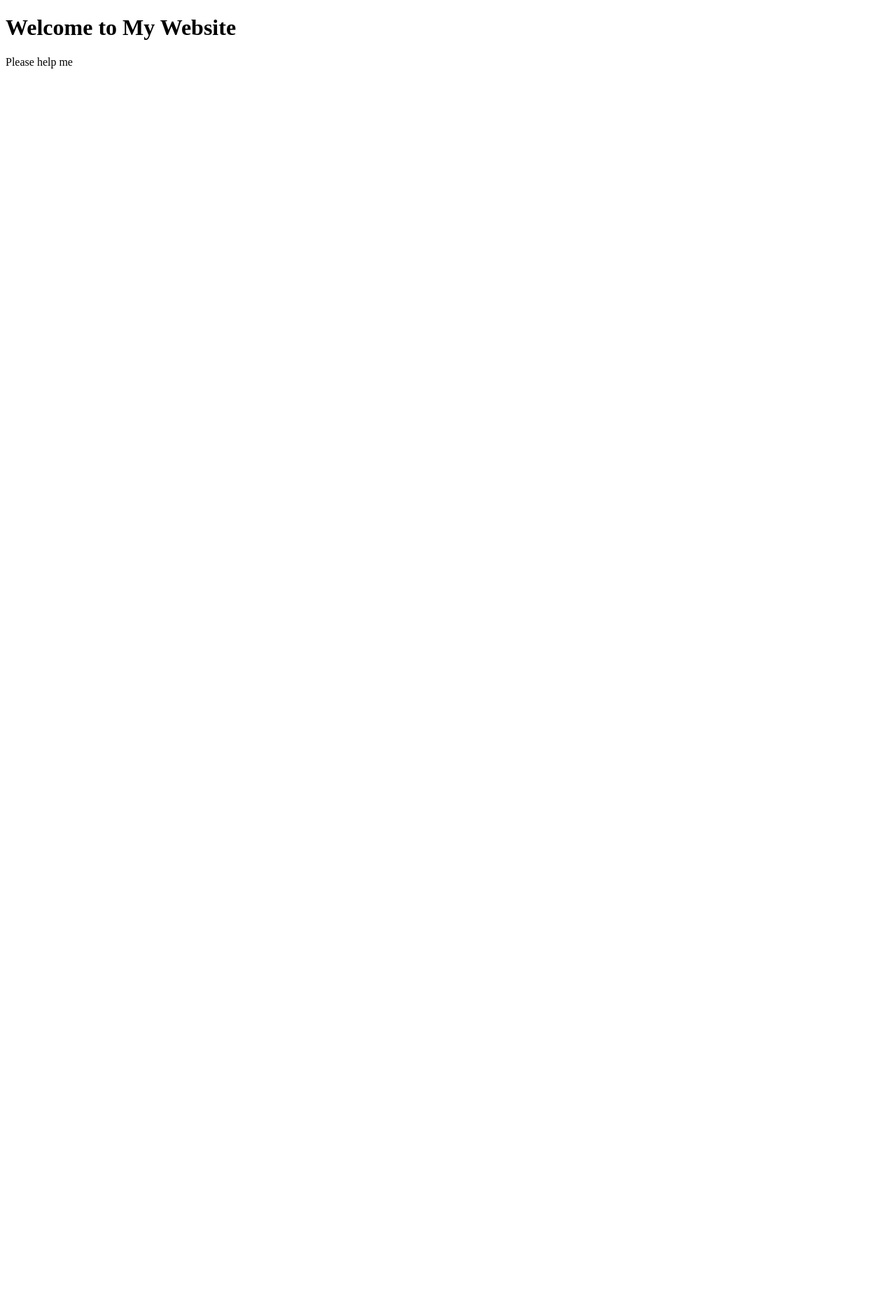
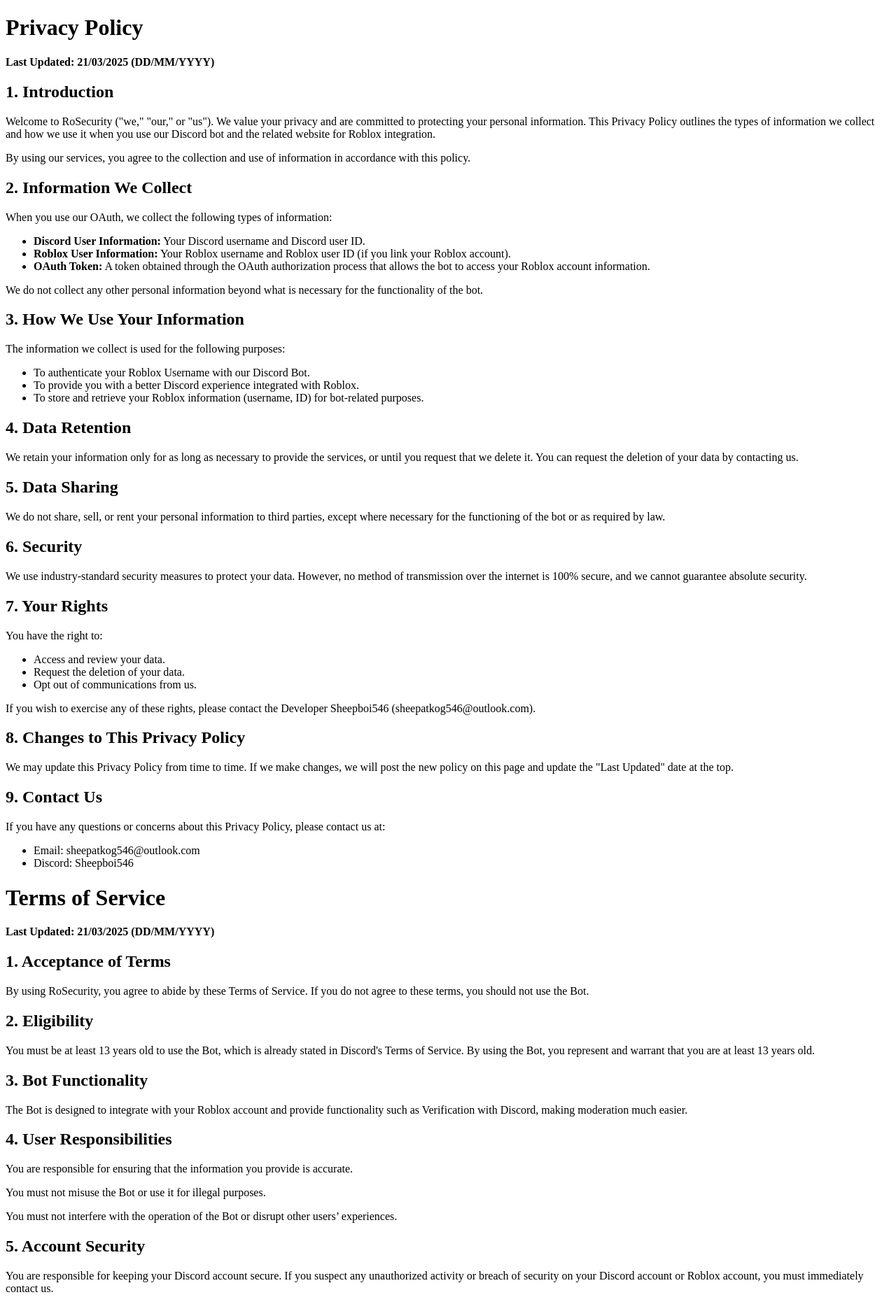
Before and after one commit to Sheepboi546KOG/RoSecurityWebsite, a plain HTML site: page index.html in a window 1280 px wide. Shown: the top 1854 px of the page at 70% size. Before the commit the page ends 800 px from the top, so only its background shows below. Drawn offline with Linux system fonts and the light colour scheme.

Commit message:
best website ever

```diff
--- a/index.html
+++ b/index.html
@@ -3,10 +3,101 @@
 <head>
     <meta charset="UTF-8">
     <meta name="viewport" content="width=device-width, initial-scale=1.0">
-    <title>My Website</title>
+    <title>Privacy Policy & Terms of Service - RoSecurity</title>
 </head>
 <body>
-    <h1>Welcome to My Website</h1>
-    <p>Please help  me</p>
+    <h1>Privacy Policy</h1>
+    <p><strong>Last Updated: 21/03/2025 (DD/MM/YYYY)</strong></p>
+
+    <h2>1. Introduction</h2>
+    <p>Welcome to RoSecurity ("we," "our," or "us"). We value your privacy and are committed to protecting your personal information. This Privacy Policy outlines the types of information we collect and how we use it when you use our Discord bot and the related website for Roblox integration.</p>
+    <p>By using our services, you agree to the collection and use of information in accordance with this policy.</p>
+
+    <h2>2. Information We Collect</h2>
+    <p>When you use our OAuth, we collect the following types of information:</p>
+    <ul>
+        <li><strong>Discord User Information:</strong> Your Discord username and Discord user ID.</li>
+        <li><strong>Roblox User Information:</strong> Your Roblox username and Roblox user ID (if you link your Roblox account).</li>
+        <li><strong>OAuth Token:</strong> A token obtained through the OAuth authorization process that allows the bot to access your Roblox account information.</li>
+    </ul>
+    <p>We do not collect any other personal information beyond what is necessary for the functionality of the bot.</p>
+
+    <h2>3. How We Use Your Information</h2>
+    <p>The information we collect is used for the following purposes:</p>
+    <ul>
+        <li>To authenticate your Roblox Username with our Discord Bot.</li>
+        <li>To provide you with a better Discord experience integrated with Roblox.</li>
+        <li>To store and retrieve your Roblox information (username, ID) for bot-related purposes.</li>
+    </ul>
+
+    <h2>4. Data Retention</h2>
+    <p>We retain your information only for as long as necessary to provide the services, or until you request that we delete it. You can request the deletion of your data by contacting us.</p>
+
+    <h2>5. Data Sharing</h2>
+    <p>We do not share, sell, or rent your personal information to third parties, except where necessary for the functioning of the bot or as required by law.</p>
+
+    <h2>6. Security</h2>
+    <p>We use industry-standard security measures to protect your data. However, no method of transmission over the internet is 100% secure, and we cannot guarantee absolute security.</p>
+
+    <h2>7. Your Rights</h2>
+    <p>You have the right to:</p>
+    <ul>
+        <li>Access and review your data.</li>
+        <li>Request the deletion of your data.</li>
+        <li>Opt out of communications from us.</li>
+    </ul>
+    <p>If you wish to exercise any of these rights, please contact the Developer Sheepboi546 (sheepatkog546@outlook.com).</p>
+
+    <h2>8. Changes to This Privacy Policy</h2>
+    <p>We may update this Privacy Policy from time to time. If we make changes, we will post the new policy on this page and update the "Last Updated" date at the top.</p>
+
+    <h2>9. Contact Us</h2>
+    <p>If you have any questions or concerns about this Privacy Policy, please contact us at:</p>
+    <ul>
+        <li>Email: sheepatkog546@outlook.com</li>
+        <li>Discord: Sheepboi546</li>
+    </ul>
+
+    <h1>Terms of Service</h1>
+    <p><strong>Last Updated: 21/03/2025 (DD/MM/YYYY)</strong></p>
+
+    <h2>1. Acceptance of Terms</h2>
+    <p>By using RoSecurity, you agree to abide by these Terms of Service. If you do not agree to these terms, you should not use the Bot.</p>
+
+    <h2>2. Eligibility</h2>
+    <p>You must be at least 13 years old to use the Bot, which is already stated in Discord's Terms of Service. By using the Bot, you represent and warrant that you are at least 13 years old.</p>
+
+    <h2>3. Bot Functionality</h2>
+    <p>The Bot is designed to integrate with your Roblox account and provide functionality such as Verification with Discord, making moderation much easier.</p>
+
+    <h2>4. User Responsibilities</h2>
+    <p>You are responsible for ensuring that the information you provide is accurate.</p>
+    <p>You must not misuse the Bot or use it for illegal purposes.</p>
+    <p>You must not interfere with the operation of the Bot or disrupt other users’ experiences.</p>
+
+    <h2>5. Account Security</h2>
+    <p>You are responsible for keeping your Discord account secure. If you suspect any unauthorized activity or breach of security on your Discord account or Roblox account, you must immediately contact us.</p>
+
+    <h2>6. Data Usage</h2>
+    <p>By using the Bot, you consent to the collection and use of your data as outlined in our Privacy Policy. We collect data to provide you with a personalized experience and to improve our services.</p>
+
+    <h2>7. Limitation of Liability</h2>
+    <p>We are not responsible for any damages, losses, or issues that arise from using the Bot. This includes but is not limited to data loss, account issues, or any other consequences of using the Bot.</p>
+
+    <h2>8. Suspension or Termination</h2>
+    <p>We reserve the right to suspend or terminate your access to the Bot at any time, without notice, for violations of these Terms of Service or any other reason deemed appropriate.</p>
+
+    <h2>9. Modifications to the Terms</h2>
+    <p>We may update these Terms of Service from time to time. Any changes will be posted on this page, and the "Last Updated" date will be revised.</p>
+
+    <h2>10. Governing Law</h2>
+    <p>These Terms of Service are governed by the laws of the United Kingdom (UK).</p>
+
+    <h2>11. Contact Us</h2>
+    <p>If you have any questions about these Terms of Service, please contact us at:</p>
+    <ul>
+        <li>Email: sheepatkog546@outlook.com</li>
+        <li>Discord: Sheepboi546</li>
+    </ul>
 </body>
 </html>
```
